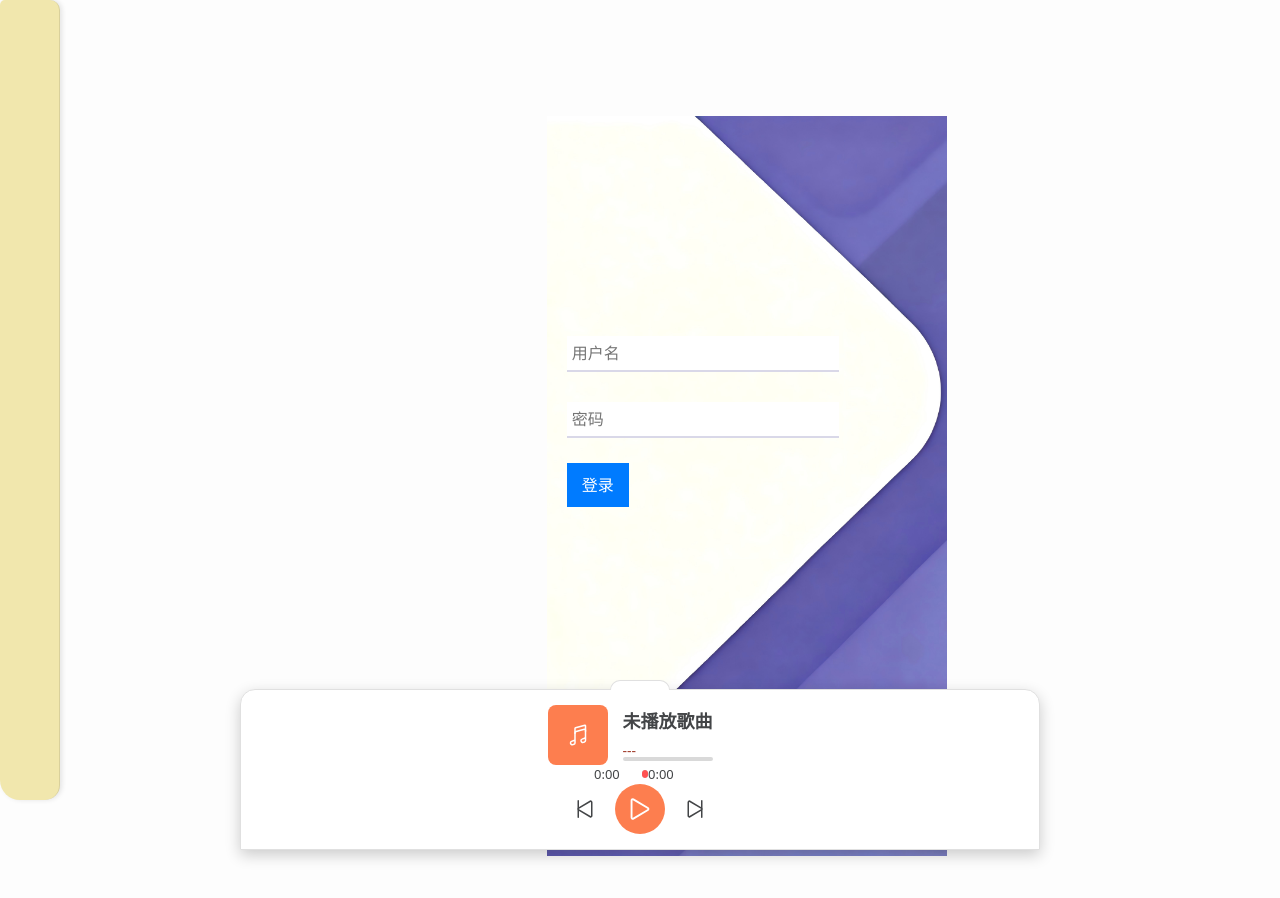
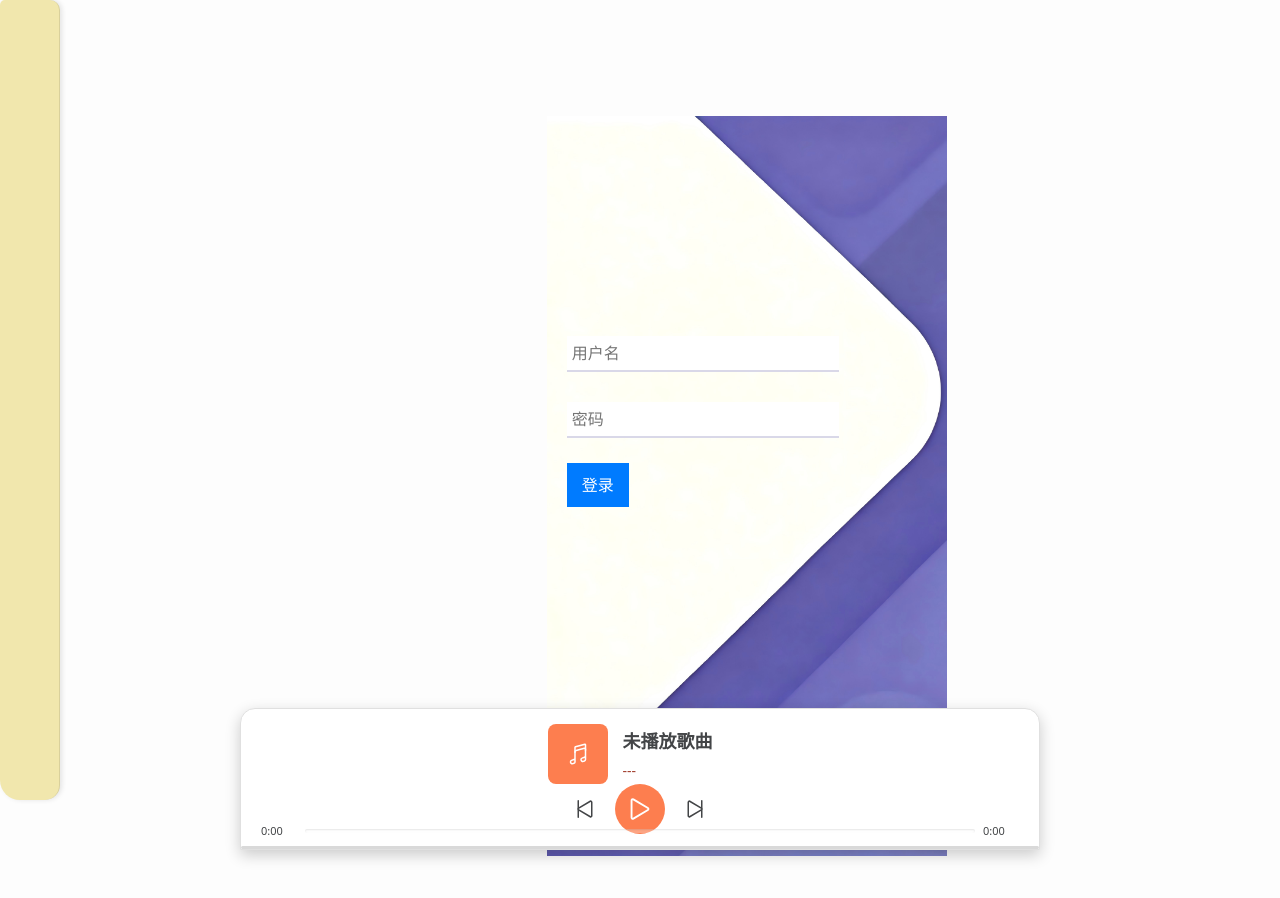
Before and after one commit to heguang-mercy/music-frontend-project, a Vue app: page /login in a window 1280 px wide. Shown: the top 898 px of the page. Built offline with nearby package versions, Linux system fonts and the light colour scheme.

Commit message:
把进度条拉长了，现在和整个悬浮框一样长

```diff
--- a/src/components/PlayerBar.vue
+++ b/src/components/PlayerBar.vue
@@ -14,16 +14,24 @@
         <div class="song-info">
           <div class="song-name main-text">{{ currentSong?.name || '未播放歌曲' }}</div>
           <div class="song-singer sub-text">{{ currentSong?.singer || '---' }}</div>
-          <div class="current-song-progress-wrapper">
-            <div class="current-song-progress-bg">
-              <div class="current-song-progress-fill" :style="{ width: progress + '%' }"></div>
-            </div>
-          </div>
         </div>
       </div>
 
-      <!-- 可拖拽进度条 -->
-      <div class="progress-section">
+      <!-- 控制按钮 -->
+      <div class="controls">
+        <button @click.stop="playPrevious" class="control-btn" title="上一首">
+          <ion-icon name="play-skip-back-outline"></ion-icon>
+        </button>
+        <button @click.stop="togglePlay" class="control-btn play-pause-btn" title="播放/暂停">
+          <ion-icon :name="isPlaying ? 'pause-outline' : 'play-outline'"></ion-icon>
+        </button>
+        <button @click.stop="playNext" class="control-btn" title="下一首">
+          <ion-icon name="play-skip-forward-outline"></ion-icon>
+        </button>
+      </div>
+
+      <!-- 全宽进度条（拉长到整个播放栏） -->
+      <div class="full-progress-section">
         <div class="progress-time">{{ formatTime(currentProgress) }}</div>
         <div
           class="progress-container"
@@ -37,17 +45,11 @@
         <div class="progress-time">{{ formatTime(currentDuration) }}</div>
       </div>
 
-      <!-- 控制按钮 -->
-      <div class="controls">
-        <button @click.stop="playPrevious" class="control-btn" title="上一首">
-          <ion-icon name="play-skip-back-outline"></ion-icon>
-        </button>
-        <button @click.stop="togglePlay" class="control-btn play-pause-btn" title="播放/暂停">
-          <ion-icon :name="isPlaying ? 'pause-outline' : 'play-outline'"></ion-icon>
-        </button>
-        <button @click.stop="playNext" class="control-btn" title="下一首">
-          <ion-icon name="play-skip-forward-outline"></ion-icon>
-        </button>
+      <!-- 歌曲信息下方小进度条（可选保留） -->
+      <div class="current-song-progress-wrapper">
+        <div class="current-song-progress-bg">
+          <div class="current-song-progress-fill" :style="{ width: progress + '%' }"></div>
+        </div>
       </div>
     </div>
   </div>
@@ -204,38 +206,290 @@ export default {
 </script>
 
 <style scoped>
-.play-bar-wrapper{position:fixed;bottom:-70px;left:50%;transform:translateX(-50%);width:90%;max-width:800px;z-index:999;transition:bottom .4s cubic-bezier(.25,.8,.25,1)}
-.play-bar-wrapper:hover,.play-bar-wrapper.show{bottom:20px}
-.play-bar{width:100%;min-height:80px;display:flex;align-items:center;padding:15px 20px;border:1px solid var(--color-border);background:var(--color-card);box-shadow:0 5px 15px rgba(0,0,0,.2);border-radius:15px 15px 0 0;position:relative}
-.play-bar::before{content:'';position:absolute;top:-10px;left:50%;transform:translateX(-50%);width:60px;height:10px;background:var(--color-card);border:1px solid var(--color-border);border-bottom:none;border-radius:10px 10px 0 0}
-.play-bar-wrapper:hover .play-bar::before{opacity:0}
-.song-info-container{display:flex;align-items:center;flex:1;margin-right:20px;min-width:0;cursor:pointer;position:relative}
-.song-cover-container{width:60px;height:60px;margin-right:15px;flex-shrink:0}
-.song-cover{width:100%;height:100%;border-radius:8px;object-fit:cover;box-shadow:0 2px 5px rgba(0,0,0,.2)}
-.song-cover-placeholder{width:100%;height:100%;border-radius:8px;background:var(--color-btn);display:flex;align-items:center;justify-content:center;color:#fff;font-size:24px}
-.song-info{flex:1;min-width:0;position:relative}
-.song-name{font-size:18px;font-weight:bold;white-space:nowrap;overflow:hidden;text-overflow:ellipsis;margin-bottom:5px}
-.song-singer{font-size:14px;color:var(--color-nav-text);white-space:nowrap;overflow:hidden;text-overflow:ellipsis}
-.current-song-progress-wrapper{position:absolute;bottom:0;left:0;width:100%;height:4px;pointer-events:none}
-.current-song-progress-bg{width:100%;height:100%;background:rgba(0,0,0,.15);border-radius:2px;overflow:hidden}
-.current-song-progress-fill{height:100%;background:var(--color-btn);border-radius:2px;transition:width .2s linear}
-.progress-section{display:flex;align-items:center;flex:1;margin:0 20px 0 30px;min-width:0}
-.progress-time{font-size:13px;color:var(--color-text);min-width:48px;flex-shrink:0}
-.progress-container{position:relative;flex:1;height:8px;background:#e0e0e0;border-radius:4px;overflow:hidden;cursor:pointer;box-shadow:inset 0 1px 3px rgba(0,0,0,.1);user-select:none}
-.progress-bar{height:100%;background:#ff5252;border-radius:4px;transition:width .12s ease;min-width:6px;box-shadow:0 0 8px rgba(255,82,82,.6)}
-.progress-thumb{position:absolute;top:50%;left:0;width:16px;height:16px;background:#ff5252;border:3px solid #fff;border-radius:50%;transform:translate(-50%,-50%);box-shadow:0 2px 6px rgba(0,0,0,.3);opacity:0;transition:opacity .2s;pointer-events:none}
-.progress-container:hover .progress-thumb,.progress-container:active .progress-thumb{opacity:1}
-.controls{display:flex;align-items:center}
-.control-btn{background:none;border:none;color:var(--color-text);font-size:24px;cursor:pointer;padding:5px;margin:0 5px;width:40px;height:40px;display:flex;align-items:center;justify-content:center;border-radius:50%;transition:all .3s}
-.control-btn:hover{background:var(--color-hover)}
-.play-pause-btn{width:50px;height:50px;font-size:30px;background:var(--color-btn);color:#fff}
-.play-pause-btn:hover{transform:scale(1.1)}
-@media (max-width:768px){
-  .play-bar-wrapper{width:calc(100%- 20px);left:10px;transform:none;bottom:-70px}
-  .play-bar-wrapper:hover,.play-bar-wrapper.show{bottom:10px}
-  .song-cover-container{width:50px;height:50px}
-  .current-song-progress-wrapper{height:3px}
-  .progress-section{margin:0 10px 0 15px}
-  .progress-thumb{width:14px;height:14px}
+.play-bar-wrapper {
+  position: fixed;
+  bottom: -70px;
+  left: 50%;
+  transform: translateX(-50%);
+  width: 90%;
+  max-width: 800px;
+  z-index: 999;
+  transition: bottom .4s cubic-bezier(.25,.8,.25,1);
+}
+
+.play-bar-wrapper:hover,
+.play-bar-wrapper.show {
+  bottom: 20px;
+}
+
+.play-bar {
+  width: 100%;
+  min-height: 80px;
+  display: flex;
+  align-items: center;
+  padding: 15px 20px;
+  border: 1px solid var(--color-border);
+  background: var(--color-card);
+  box-shadow: 0 5px 15px rgba(0,0,0,.2);
+  border-radius: 15px 15px 0 0;
+  position: relative;
+  overflow: hidden;
+}
+
+.play-bar::before {
+  content: '';
+  position: absolute;
+  top: -10px;
+  left: 50%;
+  transform: translateX(-50%);
+  width: 60px;
+  height: 10px;
+  background: var(--color-card);
+  border: 1px solid var(--color-border);
+  border-bottom: none;
+  border-radius: 10px 10px 0 0;
+}
+
+.play-bar-wrapper:hover .play-bar::before {
+  opacity: 0;
+}
+
+.song-info-container {
+  display: flex;
+  align-items: center;
+  flex: 1;
+  margin-right: 20px;
+  min-width: 0;
+  cursor: pointer;
+  position: relative;
+}
+
+.song-cover-container {
+  width: 60px;
+  height: 60px;
+  margin-right: 15px;
+  flex-shrink: 0;
+}
+
+.song-cover {
+  width: 100%;
+  height: 100%;
+  border-radius: 8px;
+  object-fit: cover;
+  box-shadow: 0 2px 5px rgba(0,0,0,.2);
+}
+
+.song-cover-placeholder {
+  width: 100%;
+  height: 100%;
+  border-radius: 8px;
+  background: var(--color-btn);
+  display: flex;
+  align-items: center;
+  justify-content: center;
+  color: #fff;
+  font-size: 24px;
+}
+
+.song-info {
+  flex: 1;
+  min-width: 0;
+  position: relative;
+}
+
+.song-name {
+  font-size: 18px;
+  font-weight: bold;
+  white-space: nowrap;
+  overflow: hidden;
+  text-overflow: ellipsis;
+  margin-bottom: 5px;
+}
+
+.song-singer {
+  font-size: 14px;
+  color: var(--color-nav-text);
+  white-space: nowrap;
+  overflow: hidden;
+  text-overflow: ellipsis;
+}
+
+/* 歌曲信息下方小进度条（可选） */
+.current-song-progress-wrapper {
+  position: absolute;
+  bottom: 0;
+  left: 0;
+  width: 100%;
+  height: 3px;
+  pointer-events: none;
+  border-radius: 2px;
+  overflow: hidden;
+}
+
+.current-song-progress-bg {
+  width: 100%;
+  height: 100%;
+  background: rgba(0,0,0,.15);
+}
+
+.current-song-progress-fill {
+  height: 100%;
+  background: var(--color-btn);
+  border-radius: 2px;
+  transition: width .2s linear;
+}
+
+/* 全宽进度条（关键修改） */
+.full-progress-section {
+  position: absolute;
+  bottom: 10px;
+  left: 20px;
+  right: 20px;
+  display: flex;
+  align-items: center;
+  z-index: 2;
+  pointer-events: none;
+}
+
+.full-progress-section .progress-time {
+  font-size: 11px;
+  color: var(--color-text);
+  min-width: 36px;
+  flex-shrink: 0;
+  pointer-events: auto;
+  font-weight: 500;
+}
+
+.full-progress-section .progress-container {
+  flex: 1;
+  height: 4px;
+  background: rgba(255, 255, 255, 0.3);
+  border-radius: 2px;
+  overflow: hidden;
+  cursor: pointer;
+  margin: 0 8px;
+  box-shadow: inset 0 1px 2px rgba(0, 0, 0, 0.1);
+  pointer-events: auto;
+  transition: height 0.2s ease;
+}
+
+.full-progress-section .progress-container:hover {
+  height: 6px;
+}
+
+.full-progress-section .progress-bar {
+  height: 100%;
+  background: var(--color-btn);
+  border-radius: 2px;
+  transition: width 0.12s ease;
+  min-width: 0;
+}
+
+.full-progress-section .progress-thumb {
+  position: absolute;
+  top: 50%;
+  left: 0;
+  width: 12px;
+  height: 12px;
+  background: #fff;
+  border: 2.5px solid var(--color-btn);
+  border-radius: 50%;
+  transform: translate(-50%, -50%);
+  box-shadow: 0 1px 4px rgba(0, 0, 0, 0.3);
+  opacity: 0;
+  transition: opacity 0.2s;
+  pointer-events: none;
+}
+
+.full-progress-section .progress-container:hover .progress-thumb {
+  opacity: 1;
+}
+
+.controls {
+  display: flex;
+  align-items: center;
+  flex-shrink: 0;
+}
+
+.control-btn {
+  background: none;
+  border: none;
+  color: var(--color-text);
+  font-size: 24px;
+  cursor: pointer;
+  padding: 5px;
+  margin: 0 5px;
+  width: 40px;
+  height: 40px;
+  display: flex;
+  align-items: center;
+  justify-content: center;
+  border-radius: 50%;
+  transition: all .3s;
+}
+
+.control-btn:hover {
+  background: var(--color-hover);
+}
+
+.play-pause-btn {
+  width: 50px;
+  height: 50px;
+  font-size: 30px;
+  background: var(--color-btn);
+  color: #fff;
+}
+
+.play-pause-btn:hover {
+  transform: scale(1.1);
+}
+
+/* 响应式 */
+@media (max-width: 768px) {
+  .play-bar-wrapper {
+    width: calc(100% - 20px);
+    left: 10px;
+    transform: none;
+    bottom: -70px;
+  }
+
+  .play-bar-wrapper:hover,
+  .play-bar-wrapper.show {
+    bottom: 10px;
+  }
+
+  .song-cover-container {
+    width: 50px;
+    height: 50px;
+  }
+
+  .current-song-progress-wrapper {
+    height: 2px;
+  }
+
+  .full-progress-section {
+    bottom: 8px;
+    left: 15px;
+    right: 15px;
+  }
+
+  .full-progress-section .progress-time {
+    font-size: 10px;
+    min-width: 32px;
+  }
+
+  .full-progress-section .progress-container {
+    height: 3px;
+    margin: 0 6px;
+  }
+
+  .full-progress-section .progress-container:hover {
+    height: 5px;
+  }
+
+  .full-progress-section .progress-thumb {
+    width: 10px;
+    height: 10px;
+  }
 }
 </style>
```
